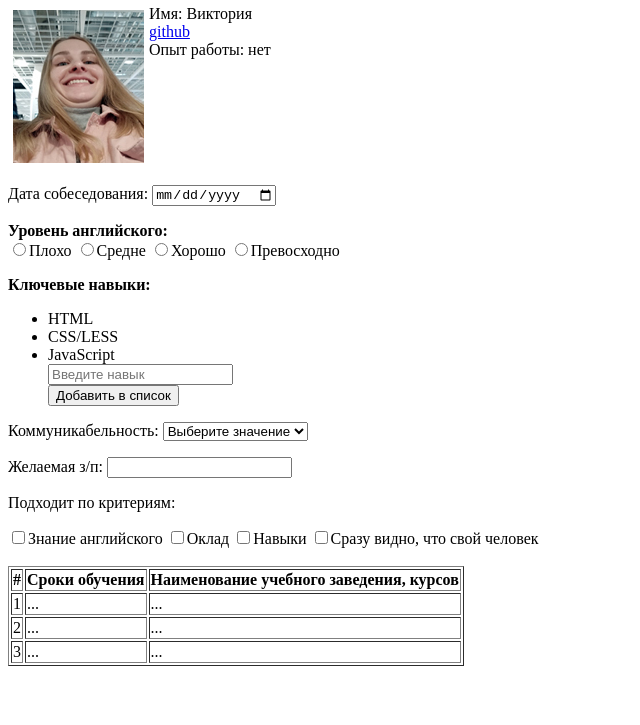
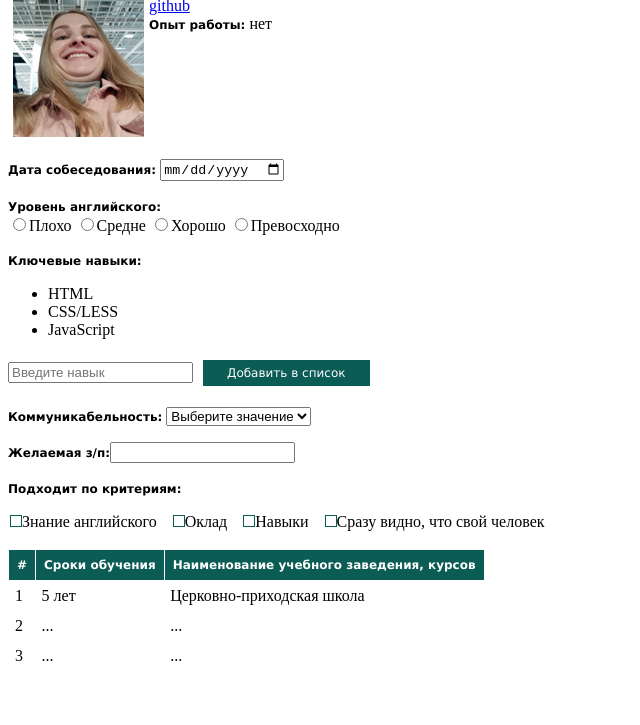
Before and after one commit to Shibkoveselo/2020, a plain HTML site: page index.html in a window 1280 px wide. Shown: the part 75-800 px from the top of the page, without its empty margins (0-640 px from the left). Drawn offline with Linux system fonts and the light colour scheme.

Commit message:
add style

```diff
--- a/index.html
+++ b/index.html
@@ -4,14 +4,17 @@
     <meta charset="UTF-8">
     <meta name="viewport" content="width=device-width, initial-scale=1.0">
     <title>Document</title>
+    <link rel="stylesheet" href="./style.css">
 </head>
 <body>
     <h1>Вакансия: Junior Frontend Developer</h1>
     <div><img src="image/face.jpg" width="131" height="153" alt="голова"
-    align="left" vspace="5" hspace="5"></div>
-    <div>Имя: Виктория</div>
+    vspace="5" hspace="5"></div>
+   <div class="myself">
+    <div><b>Имя:</b> Виктория</div>
     <div><a href="https://github.com/Shibkoveselo/2020" target="_blank"> github </a></div>
-    <div>Опыт работы: нет</div>
+    <div><b>Опыт работы:</b> нет</div>
+</div>
 <br>
 <br>
 <br>
@@ -19,23 +22,28 @@
 <br>
 <br>
 <br>
-<div>Дата собеседования: <input type="date"></div>
+<br>
+<div><b>Дата собеседования: <input type="date"></b></div>
 <p><b>Уровень английского:</b><br>
-     <input type="radio"name="level" value="1">Плохо
-     <input type="radio"name="level" value="2">Средне
-     <input type="radio"name="level" value="3">Хорошо
-     <input type="radio"name="level" value="4">Превосходно
+<label><input type="radio"name="level">Плохо
+</label>
+<label><input type="radio"name="level">Средне
+</label>
+<label><input type="radio"name="level">Хорошо
+</label>
+<label><input type="radio"name="level">Превосходно
+</label>
 </p>
 <p><b>Ключевые навыки:</b>
     <ul>
         <li>HTML</li>
         <li>CSS/LESS</li>
         <li>JavaScript</li>
-        <input type="text" required placeholder="Введите навык"><form><button>Добавить в список</button></form>
-        </ul>
+    </ul>
+  <input type="text"required placeholder="Введите навык"><button>Добавить в список</button></form>
     </p>
        <form action="formdata" method="post" name="form1">
-        <p>Коммуникабельность: <select name="list1" required>
+        <p><b>Коммуникабельность:</b> <select name="list1" required>
          <option>Выберите значение</option>
          <option>Отлично</option>
          <option>Средне</option>
@@ -43,13 +51,14 @@
         </select>
        </form>
     </p>
-       <p>Желаемая з/п: <input type="text"></p>
-       <p>Подходит по критериям:</p>
-       <span><input type="checkbox"name="level" value="5">Знание английского
-       <input type="checkbox"name="level" value="6">Оклад
-       <input type="checkbox"name="level" value="7">Навыки
-       <input type="checkbox"name="level" value="8">Сразу видно, что свой человек</span><br>
-<table border="1">
+       <p><b>Желаемая з/п:</b><input type="number"></p>
+       <p><b> Подходит по критериям:</b></p>
+        <span><label class="pretty-checkbox"><input type="checkbox"><span>Знание английского</span></label>
+        <label class="pretty-checkbox"><input type="checkbox"><span>Оклад</span></label>
+        <label class="pretty-checkbox"><input type="checkbox"><span>Навыки</span></label>
+        <label class="pretty-checkbox"><input type="checkbox"><span>Сразу видно, что свой человек</span></label>
+    </span><br>
+<table>
     <tr>
     <th>#</th>
     <th>Сроки обучения</th>
@@ -57,8 +66,8 @@
 </tr>
 <tr>
 <td>1</td>
-<td>...</td>
-<td>...</td>
+<td>5 лет</td>
+<td>Церковно-приходская школа</td>
 </tr>
 <tr>
     <td>2</td>
@@ -71,5 +80,6 @@
         <td>...</td>
         </tr>
 </table>
+<br>
 </body>
 </html>
--- /dev/null
+++ b/style.css
@@ -0,0 +1,103 @@
+body{
+    margin: 8px;
+}
+
+h1{
+    color: rgb(10, 92, 85);
+    font-family: Verdana, Geneva, Tahoma, sans-serif;
+    font-size: 22px;
+    text-transform: uppercase;
+}
+
+img {
+    display: inline-block;
+    float: left;
+}
+.myself {
+    display: inline-block;
+}
+
+b{
+    font-family: Verdana, Geneva, Tahoma, sans-serif;
+    font-size: 12px;
+}
+
+
+button {
+    border: none;
+    font-family:Verdana, Geneva, Tahoma, sans-serif;
+    font-size: 12px;
+    cursor: pointer;
+    padding: 6px 24px;
+    display: inline-block;
+    margin: 5px 10px;
+    outline: none;
+    position: relative;
+    background: rgb(10, 92, 85);
+    color: #fff;
+}
+
+button:after {
+    content: '';
+    position: absolute;
+    z-index: -1;
+}
+
+button:hover {
+    background: rgb(16, 158, 146);
+}
+
+button:active {
+    background: rgb(16, 158, 146);
+    top: 2px;
+}
+
+table {
+    text-align: left;
+    border-collapse: collapse;
+    border-color: white;
+    background-color:rgb(10, 92, 85);
+    border-style: hidden;
+    border: 1px solid white;
+}
+
+th{
+text-align: center;
+padding: 8px;
+color: white;
+font-family: Verdana, Geneva, Tahoma, sans-serif;
+font-size: 12px;
+border: 1px solid white;
+}
+
+td{
+    padding: 6px;
+    font-size: 16px;
+    background-color: white;
+}
+
+label {
+    cursor: pointer;
+  }
+
+  input[type="checkbox"]
+  {display: none;
+}
+
+label span {
+    padding-left: 2px;
+    padding-right: 10px;
+}
+
+.pretty-checkbox > span::before {
+    content:'';
+    display: inline-block;
+    width: 10px;
+    height: 10px;
+    line-height: 8px;
+    border: 1px solid rgb(10, 92, 85);
+}
+
+label input:checked + span::before{
+  background-color: rgb(10, 92, 85);
+}
```
